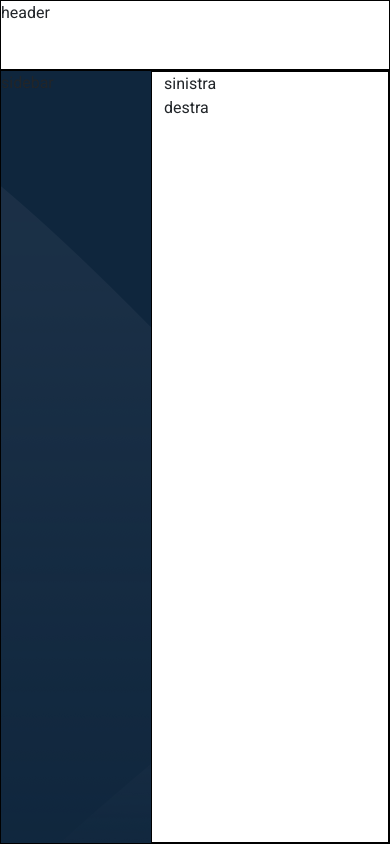
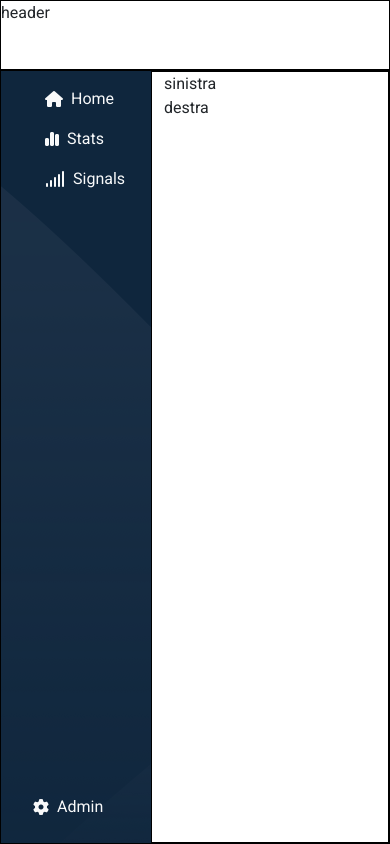
Before and after one commit to SimoneNegrisoli/html-css-bootstrap-dashboard, a plain HTML site: page index.html in a window 390 px wide. Drawn offline with nearby package versions, Linux system fonts and the light colour scheme.

Commit message:
side bar nav responsive

```diff
--- a/index.html
+++ b/index.html
@@ -11,6 +11,9 @@
     <link
         href="https://fonts.googleapis.com/css2?family=Montserrat:wght@300;400;600;700&family=PT+Sans:wght@400;700&family=Roboto:wght@300;400;500;700&display=swap"
         rel="stylesheet">
+    <link rel="stylesheet" href="https://cdnjs.cloudflare.com/ajax/libs/font-awesome/6.4.2/css/all.min.css"
+        integrity="sha512-z3gLpd7yknf1YoNbCzqRKc4qyor8gaKU1qmn+CShxbuBusANI9QpRohGBreCFkKxLhei6S9CQXFEbbKuqLg0DA=="
+        crossorigin="anonymous" referrerpolicy="no-referrer" />
     <link rel="stylesheet" href="css/style.css">
     <title>Bootstrap dashboard</title>
 </head>
@@ -22,8 +25,32 @@
             header
         </header>
         <main class="debug">
-            <div id="side-bar">
-                sidebar
+            <div id="side-bar" class="text-light d-flex flex-column justify-content-between">
+                <div class="side-top container-fluid">
+                    <ul class="py-2">
+                        <li class="d-flex align-items-center gap-2 py-2">
+                            <i class="fa-solid fa-house"></i>
+                            <span class="d-sm-block d-md-none">Home</span>
+                        </li>
+                        <li class="d-flex align-items-center gap-2 py-2">
+                            <i class="fa-solid fa-chart-simple"></i>
+                            <span class="d-md-none">Stats</span>
+                        </li>
+                        <li class="d-flex align-items-center gap-2 py-2">
+                            <i class="fa-solid fa-signal"></i>
+                            <span class="d-md-none">Signals</span>
+                        </li>
+                    </ul>
+                </div>
+                <div class="side-bottom">
+                    <ul>
+                        <li class="d-flex align-items-center gap-2 py-2">
+                            <i class="fa-solid fa-gear"></i>
+                            <span class="d-md-none">Admin</span>
+                        </li>
+                    </ul>
+
+                </div>
             </div>
             <div id="main-content" class="debug">
 
```
